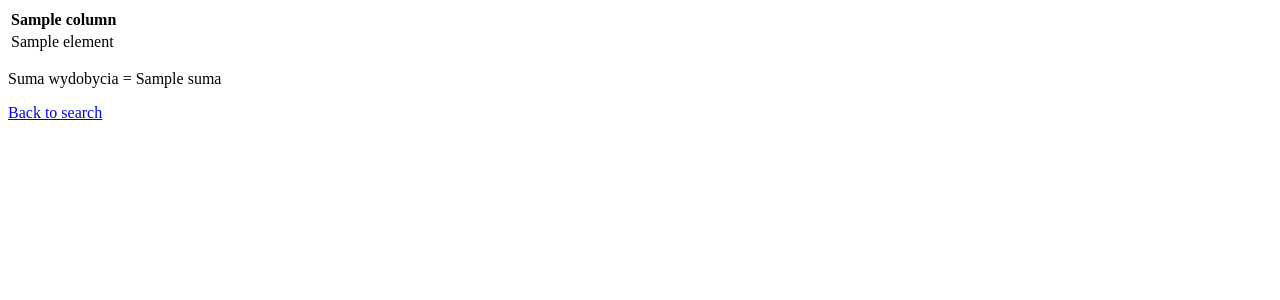
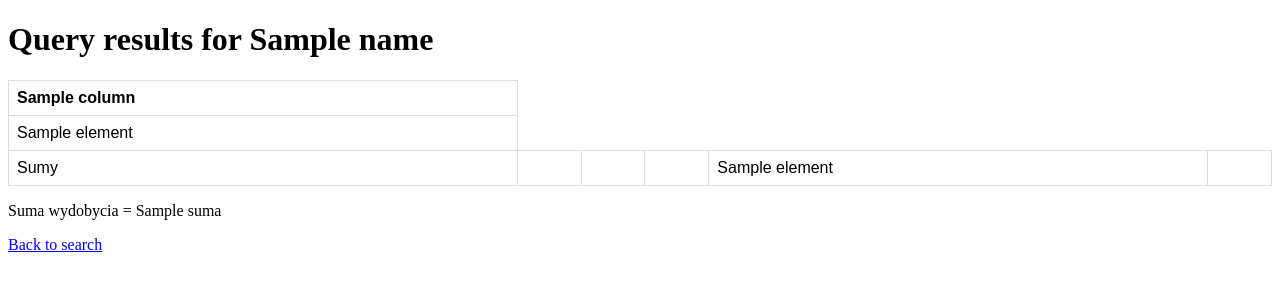
Before and after one commit to Geoscience-Research-Group-PWr/ParserBilansuGeologicznego, a Django app: template Mines/MinesAPP/templates/MinesAPP/results.html in a window 1280 px wide. Shown: the top 300 px of the page. Run offline with Django 4.2, Linux system fonts and the light colour scheme; the template is opened without the code that fills it: most values are stand-ins (such as "Sample title", 1, 10 or a date in 2020).

Commit message:
Tabela cd. v3 sumy

```diff
--- a/Mines/MinesAPP/templates/MinesAPP/results.html
+++ b/Mines/MinesAPP/templates/MinesAPP/results.html
@@ -2,9 +2,23 @@
 <html lang="en">
 <head>
     <meta charset="UTF-8">
-    <title>a</title>
+    <title>Query results</title>
+    <style>
+        table {
+          font-family: arial, sans-serif;
+          border-collapse: collapse;
+          width: 100%;
+        }
+
+        td, th {
+          border: 1px solid #dddddd;
+          text-align: left;
+          padding: 8px;
+        }
+    </style>
 </head>
 <body>
+    <h1>Query results for {{ name }}</h1>
     <table>
         <thead>
             <tr>
@@ -21,6 +35,16 @@
                     {% endfor %}
                 </tr>
             {% endfor %}
+                <tr>
+                    <td>Sumy</td>
+                    <td></td>
+                    <td></td>
+                    <td></td>
+                    {% for element in suma %}
+                        <td>{{ element }}</td>
+                    {% endfor %}
+                    <td></td>
+                </tr>
         </tbody>
     </table>
     <p>Suma wydobycia = {{ suma }}</p>
```
Also changed, not shown: Mines/Database.py (+16 -8 lines), Mines/MinesAPP/views.py (+6 -4 lines).
